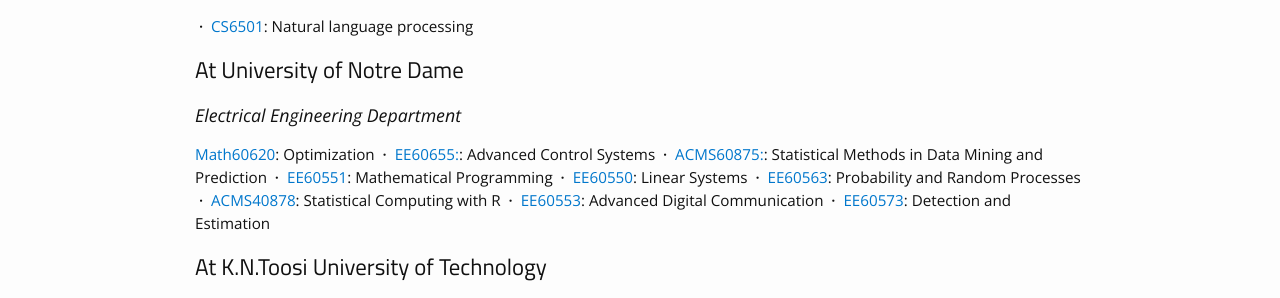
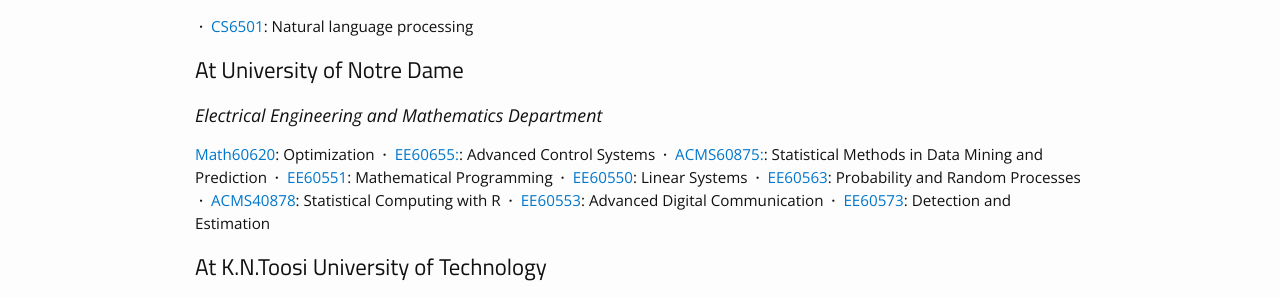
Before and after one commit to moeenm/moeenm.github.io, a Jekyll site: the page built from miscellany/courses.md, in a window 1280 px wide. Shown: the part 315-613 px from the top of the page. Built offline with Jekyll 4.4.1, drawn with Linux system fonts in a browser that asks for light colours.

Commit message:
Update courses.md

```diff
--- a/miscellany/courses.md
+++ b/miscellany/courses.md
@@ -17,7 +17,7 @@
 <b>&nbsp;&middot;&nbsp;</b> <a href="">CS6501</a>: Natural language processing
 
 <h2>At University of Notre Dame </h2>
-<h3>Electrical Engineering Department </h3>
+<h3>Electrical Engineering and Mathematics Department </h3>
 <a href="">Math60620</a>: Optimization
 <b>&nbsp;&middot;&nbsp;</b> <a href="">EE60655:</a>: Advanced Control Systems
 <b>&nbsp;&middot;&nbsp;</b> <a href="">ACMS60875:</a>: Statistical Methods in Data Mining and Prediction
```
